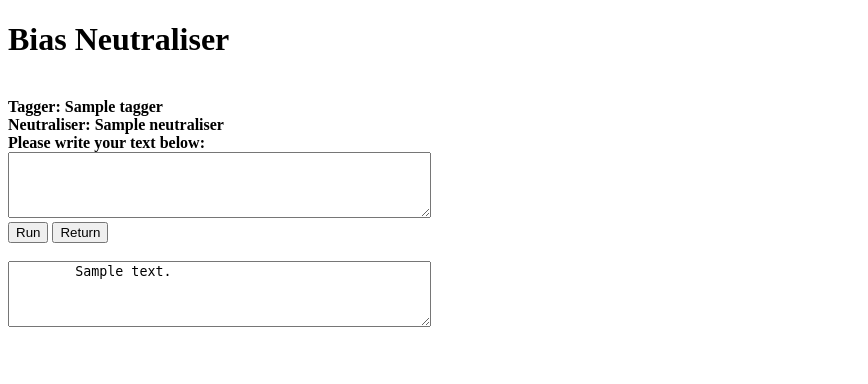
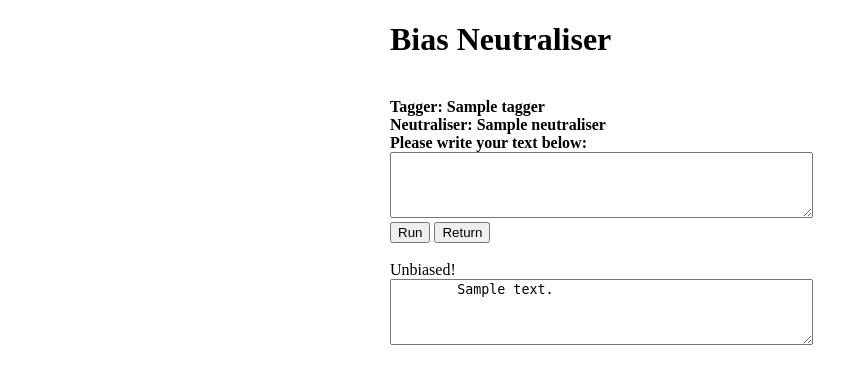
Before and after one commit to PaulB99/MABEL, a Flask app: template src/app/templates/runner.html in a window 1280 px wide. Shown: the top 384 px of the page, without its empty margins (0-868 px from the left). Run offline with Flask 2, Linux system fonts and the light colour scheme; the template is opened without the code that fills it: most values are stand-ins (such as "Sample title", 1, 10 or a date in 2020).

Commit message:
html changes
Former-commit-id: 04792e34ec9b8dbc4462bee0d4f947101bc9d173

```diff
--- a/src/app/templates/runner.html
+++ b/src/app/templates/runner.html
@@ -5,8 +5,15 @@
     <title>Bias Neutraliser</title>
     <link rel="stylesheet" href="styles.css">
 </head>
+<style>
+    .content {
+      max-width: 500px;
+      margin: auto;
+    }
+    </style>
 
 <body>
+    <div class="content">
     <h1>
         Bias Neutraliser
     </h1>
@@ -27,9 +34,18 @@
         <input type="submit" name="return" value="Return">
     </form>
     <br>
+
+    {% if biased %}
+    Biased!
+    {% endif %}
+
+    {% if not biased %}
+    Unbiased!
+    {% endif %}
+
+    <br>
     <textarea readonly rows="4" cols="50" name="textoutput">
         {{out_text}}
     </textarea>
-
-
+    </div>
 </body>
```
Also changed, not shown: src/app/templates/index.html (+8 -7 lines).
